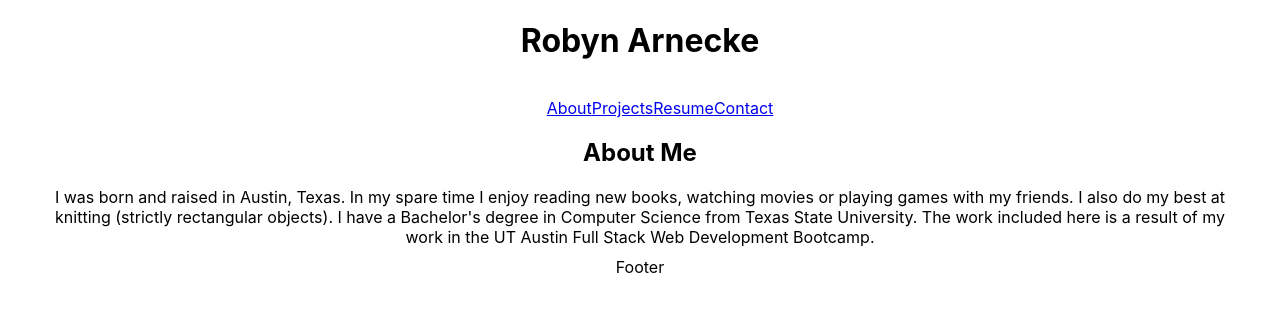
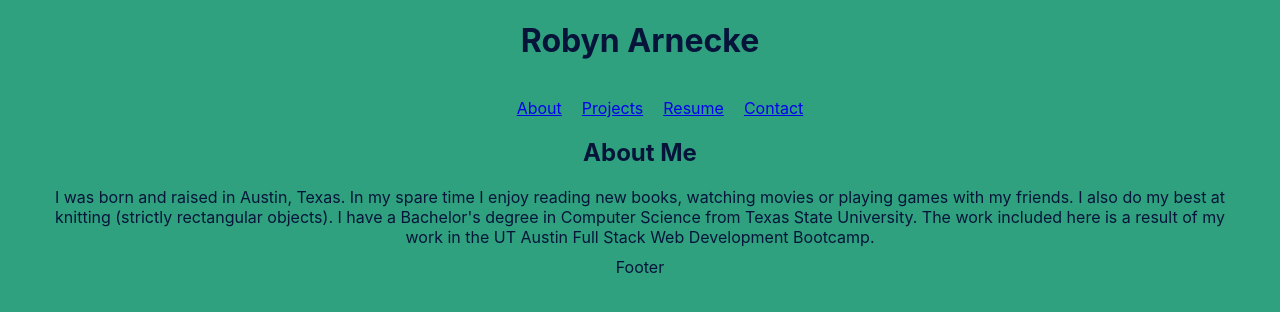
Before and after one commit to ribbonanarchy/React-Portfolio, a React (Create React App) app: page / in a window 1280 px wide. Shown: the top 312 px of the page. Built offline with nearby package versions, Linux system fonts and the light colour scheme.

Commit message:
Form built on the contact page

```diff
--- a/src/App.css
+++ b/src/App.css
@@ -33,10 +33,10 @@
   justify-content: center;
 }
 
-.Header .navigationBar {
+ul {
   display: flex;
   gap: 20px;
-  justify-self: right;
+  justify-content: center;
 }
 
 p {
--- a/src/components/Header.js
+++ b/src/components/Header.js
@@ -1,5 +1,5 @@
 import React from 'react';
-import Navigation from '../components/Navigation'
+// import Navigation from '../components/Navigation'
 
 export default function Header() {
 
--- a/src/components/PageContainer.js
+++ b/src/components/PageContainer.js
@@ -27,7 +27,7 @@ export default function PortfolioContainer() {
   return (
     <div>
       {/* We are passing the currentPage from state and the function to update it */}
-      <Navigation currentPage={currentPage} handlePageChange={handlePageChange} />
+      <Navigation className="navigationBar" currentPage={currentPage} handlePageChange={handlePageChange} />
       {/* Here we are calling the renderPage method which will return a component  */}
       {renderPage()}
     </div>
--- a/src/components/Project.js
+++ b/src/components/Project.js
@@ -6,7 +6,7 @@ export default function Project(props) {
     return(
         <div>
             <a href={props.src}><img src={props.picPath}></img></a>
-            <a href={props.src}>{props.projName}</a>
+            <a href={props.repo}>{props.projName} Repository</a>
         </div>
     );
 }
--- a/src/components/pages/Contact.js
+++ b/src/components/pages/Contact.js
@@ -4,6 +4,23 @@ export default function Contact() {
   return (
     <div id="ContactMe">
         <h2>Contact Me</h2>
+        <form>
+            <label>
+                Name: <input type="text" name="name" />
+            </label>
+            <br />
+            <label>
+                Email: <input type="email" name="email" />
+            </label>
+            <br />
+            <label for="comment">Comment:</label>
+            <br />
+            <textarea id="comment" name="comment" rows="5" cols="50">
+
+            </textarea>
+            <br />
+            <input type="submit" value="Submit" />
+        </form>
     </div>
   );
 }
--- a/src/components/pages/Projects.js
+++ b/src/components/pages/Projects.js
@@ -13,6 +13,7 @@ export default function About() {
           src="https://ribbonanarchy.github.io/PokemonVsNature/"
           projName="Pokemon Vs. Nature"
           picPath={PokemonPic}
+          repo="https://github.com/ribbonanarchy/PokemonVsNature"
         />
         <br />
         <Project
@@ -20,6 +21,7 @@ export default function About() {
           src="https://take-me-to-your-leader.herokuapp.com/login"
           projName="Take Me To Your Leader"
           picPath={AlienPic}
+          repo="https://github.com/ribbonanarchy/TakeMeToYourLeader"
         />
         <br />
         <Project
@@ -27,6 +29,7 @@ export default function About() {
           src="https://mern-curiosity-cabinet.herokuapp.com/"
           projName="Curiosity Cabinet"
           picPath={CabinetPic}
+          repo="https://github.com/rkingjr/MERNcuriosityCabinet"
         />
       </div>
   );
--- a/src/index.css
+++ b/src/index.css
@@ -5,6 +5,8 @@ body {
     sans-serif;
   -webkit-font-smoothing: antialiased;
   -moz-osx-font-smoothing: grayscale;
+  background-color: rgb(48, 161, 127);
+  color: rgb(6, 20, 58);
 }
 
 code {
```
